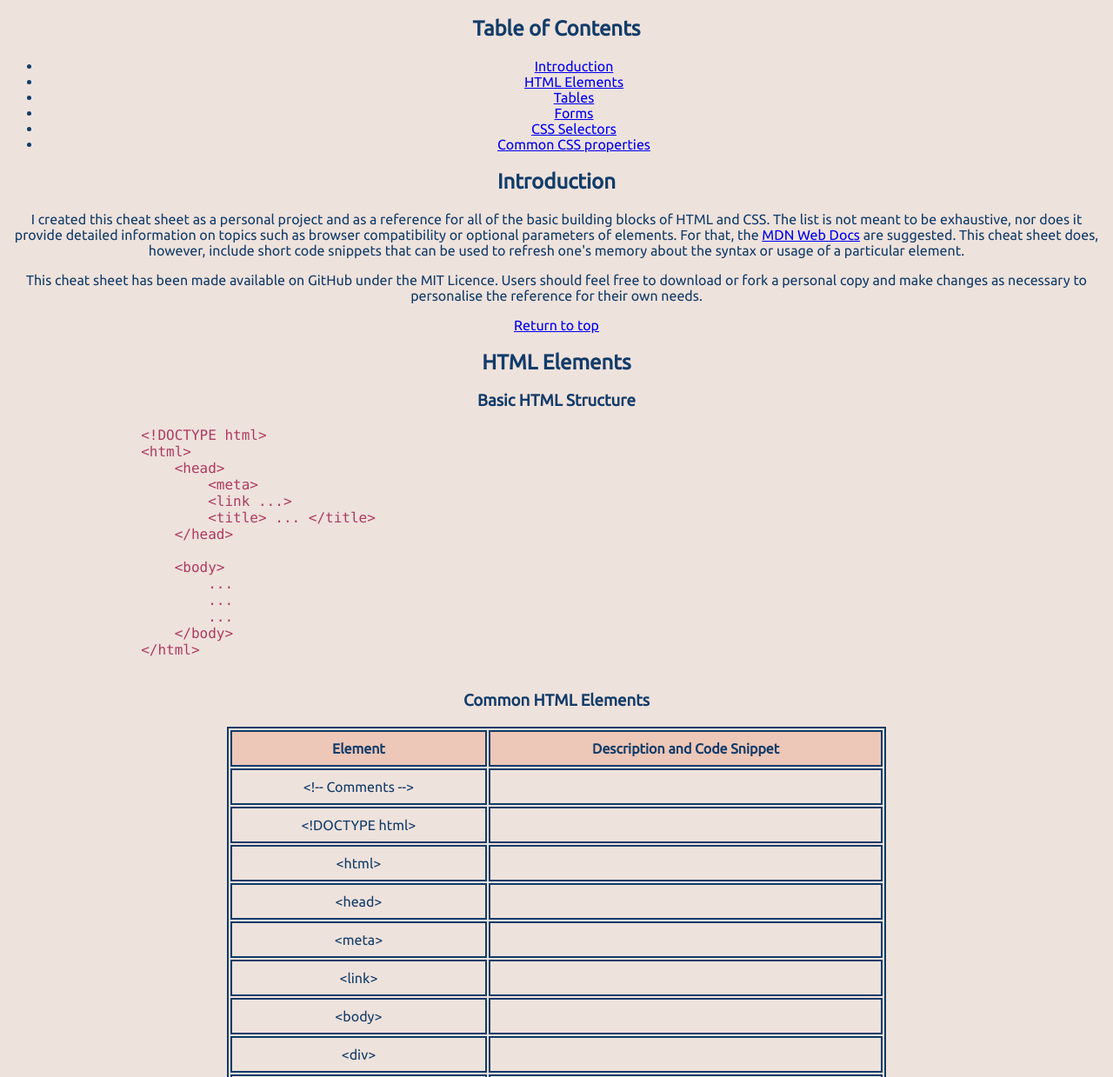
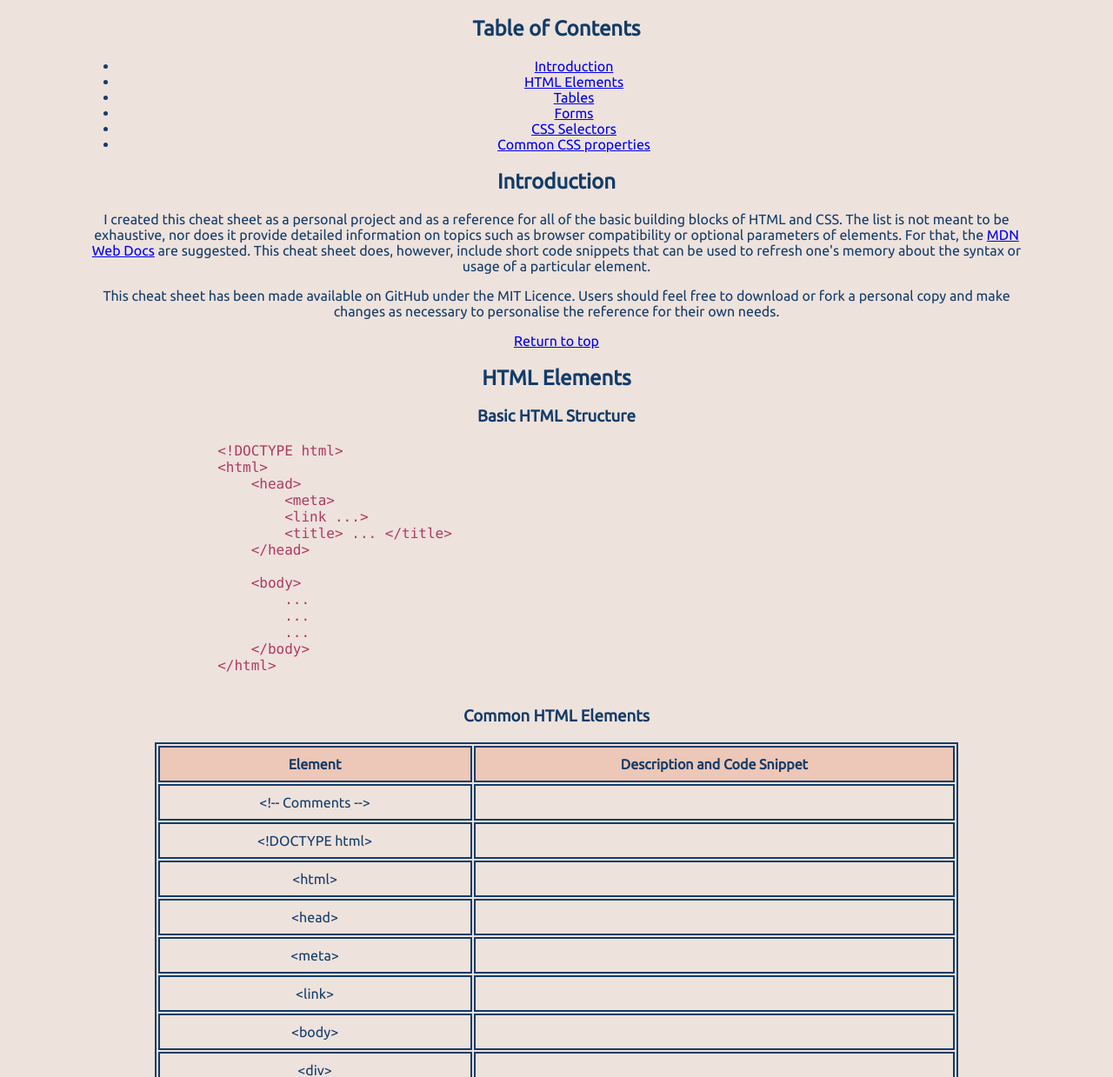
Before and after one commit to Serraphus/html-css-cheat-sheet, a plain HTML site: page index.html in a window 1280 px wide. Shown: the part 61-1300 px from the top of the page at 87% size. Drawn offline with Linux system fonts and the light colour scheme.

Commit message:
Adds minor updates to style

```diff
--- a/style.css
+++ b/style.css
@@ -4,6 +4,8 @@ body {
     font-size: 1em;
     color: #123C69;
     background-color: #EEE2DC;
+    width: 85%;
+    margin: 0 auto;
 }
 
 .footer {
@@ -17,10 +19,10 @@ body {
 }
 
 table {
-    margin: auto;
+    margin: 0 auto;
     text-align: center;
     border: 2px solid #123C69;
-    width: 60%;
+    width: 85%;
 }
 
 th {
```
